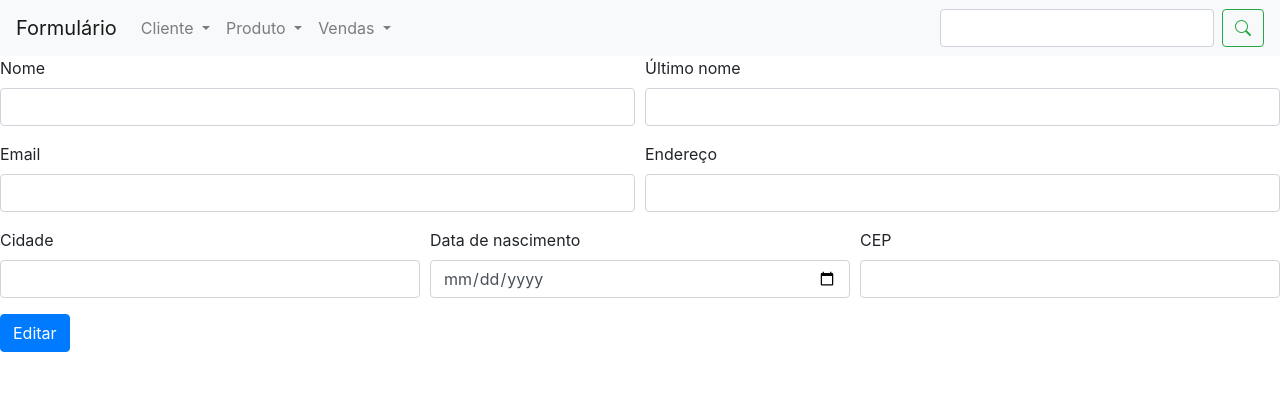
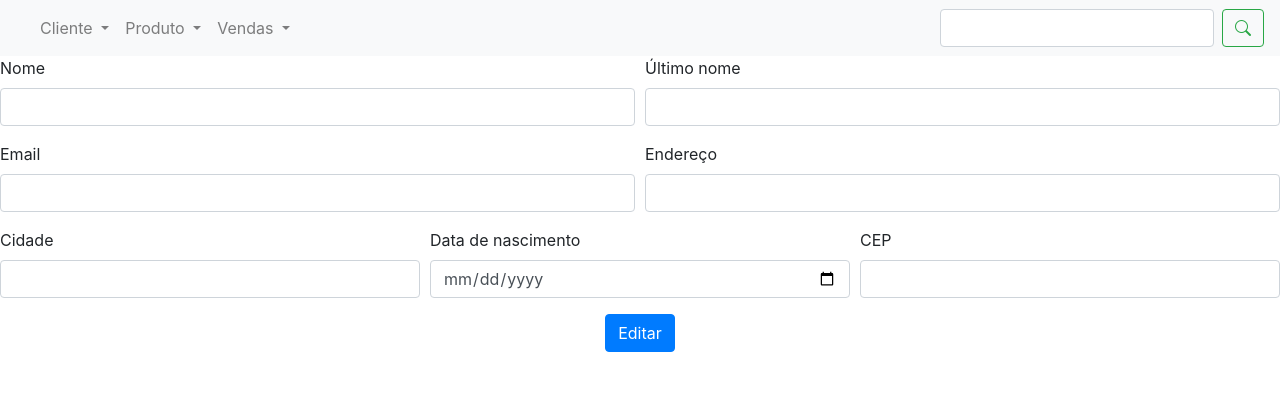
Before and after one commit to Hillary77/mercadinho, a PHP site: page /cliente/view/editar.php in a window 1280 px wide. Shown: the top 399 px of the page. Run offline with PHP 8.4, Linux system fonts and the light colour scheme; data that the repository does not hold is empty.

Commit message:
add projeto

```diff
--- a/cliente/view/editar.php
+++ b/cliente/view/editar.php
@@ -50,8 +50,8 @@ $row = $sth->fetch();
             <input type="text" class="form-control" value="<?= $row['cep'] ?>" name="cep">
         </div>
     </div>
-    <div>
-        <button type="submit" class="btn btn-primary mb-5" >Editar</button>
+     <div class="text-center" colspan="6">
+    <button type="submit" class="btn btn-primary mb-2">Editar</button>
     </div>
 </form>
 
--- a/header.inc.php
+++ b/header.inc.php
@@ -1,4 +1,3 @@
-
 <!DOCTYPE html>
 <html lang="pt-br">
     <head>
@@ -6,29 +5,23 @@
         <meta name="viewport" content="width=device-width, initial-scale=1, shrink-to-fit=no">
         <link rel="stylesheet" href="../../_css/bootstrap.css">
         <link rel="stylesheet" href="https://cdn.jsdelivr.net/npm/bootstrap-icons@1.8.3/font/bootstrap-icons.css">
-
-        <!--<script src="../../_js/jquery-3.3.1.slim.min.js"></script>-->
-
+         <!--<script src="../../_js/jquery-3.3.1.slim.min.js"></script>-->
         <script src="https://ajax.googleapis.com/ajax/libs/jquery/3.6.0/jquery.min.js"></script>
         <script src="../../_js/popper.min.js"></script>
         <script src="../../_js/bootstrap.min.js"></script>
 
-
-        <title>Formulário</title>
+         <title>Formulário</title>
     </head>
-
     <body>
-
-        <nav class="navbar navbar-expand-lg navbar-light bg-light">
-            <a class="navbar-brand" href="#">Formulário</a>
+       <nav class="navbar navbar-expand-lg navbar-light bg-light">
+            <a class="navbar-brand" href="#"></a>
             <button class="navbar-toggler" type="button" data-toggle="collapse" data-target="#conteudoNavbarSuportado" aria-controls="conteudoNavbarSuportado" aria-expanded="false" aria-label="Alterna navegação">
                 <span class="navbar-toggler-icon"></span>
             </button>
 
             <div class="collapse navbar-collapse" id="conteudoNavbarSuportado">
                 <ul class="navbar-nav mr-auto">
-
-                    <li class="nav-item dropdown">
+                     <li class="nav-item dropdown">
                         <a class="nav-link dropdown-toggle" href="#" id="navbarDropdown" role="button" data-toggle="dropdown" aria-haspopup="true" aria-expanded="false">
                             Cliente
                         </a>
@@ -58,9 +51,7 @@
                             <a class="dropdown-item" href="../../venda/view/index.php">Listar</a>
                         </div>
                     </li>
-
-
-                </ul>
+                  </ul>
                 <form class="form-inline my-2 my-lg-0">
                     <input class="form-control mr-sm-2" type="search" href="pesquisar.php" >
                     <button class="btn btn-outline-success my-2 my-sm-0" type="submit"><i class="bi bi-search"></i></button>
--- a/produto/view/cadastrar.php
+++ b/produto/view/cadastrar.php
@@ -32,7 +32,9 @@ include "../../_app/config.php";
             <input type="file" class="form-control" name="imagem">
         </div>
     </div>
-    <button type="submit" class="btn btn-primary mb-2">Salvar</button>
+    <div class="text-center" colspan="6">
+        <button type="submit" class="btn btn-primary mb-2">Salvar</button>
+    </div>
 </form>
 <!--Fim form-->
 
--- a/produto/view/editar.php
+++ b/produto/view/editar.php
@@ -38,7 +38,9 @@ $row = $sth->fetch();
             <input type="file" class="form-control" value="<?= $row['imagem'] ?>"name="imagem">
         </div>
     </div>
-    <button type="submit" class="btn btn-primary mb-5" >Editar</button>
+      <div class="text-center" colspan="6">
+    <button type="submit" class="btn btn-primary mb-2">Editar</button>
+    </div>
 </form>
 
 
--- a/venda/view/cadastrar.php
+++ b/venda/view/cadastrar.php
@@ -54,7 +54,7 @@ include "../../_app/config.php";
                 ?>
                 <tr>
                     <td class="text-center" colspan="6">
-                        <input type="submit"  name="salvar" class="btn btn-primary mb-2" value="Salvar"> <!--Botão Salvar-->
+                        <button type="submit" class="btn btn-primary mb-2">Salvar</button> <!--Botão Salvar-->
                     </td>
                 </tr>
             </tbody>
```
